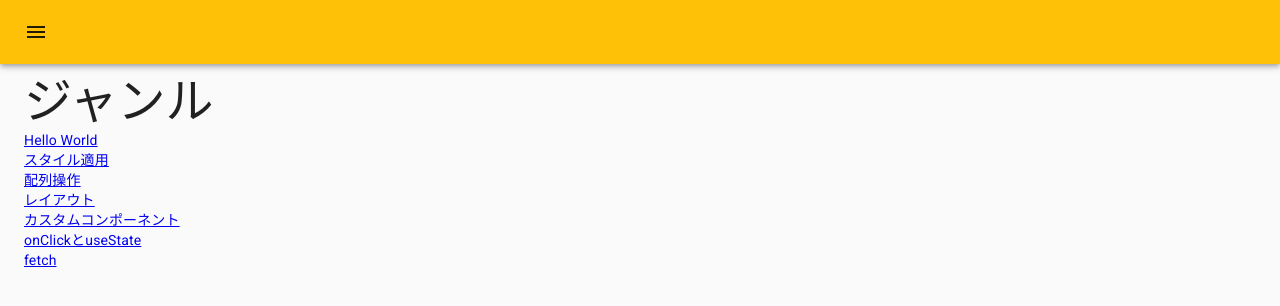
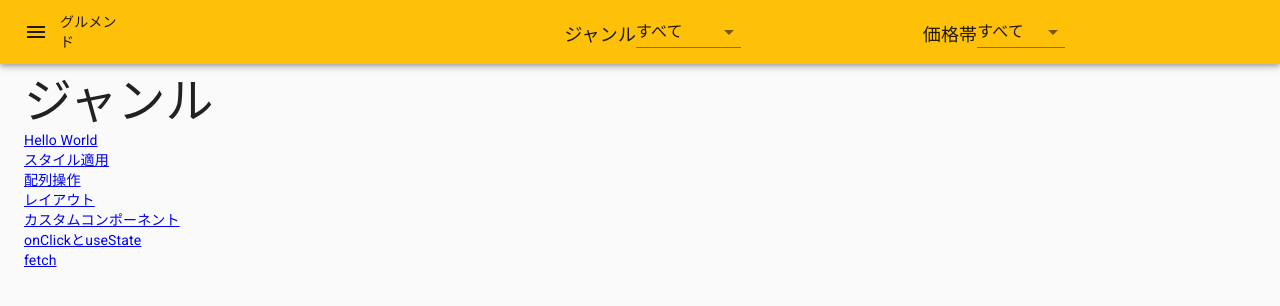
Before and after one commit to jey3dayo/nextjs-hands-on-2021, a Next.js app: page / in a window 1280 px wide. Shown: the top 306 px of the page. Built offline with nearby package versions, Linux system fonts and the light colour scheme.

Commit message:
TOP画面の画面構成とロゴ案

```diff
--- a/components/uiParts/CustomAppBar.js
+++ b/components/uiParts/CustomAppBar.js
@@ -5,6 +5,13 @@ import Typography from '@material-ui/core/Typography';
 import Button from '@material-ui/core/Button';
 import IconButton from '@material-ui/core/IconButton';
 import MenuIcon from '@material-ui/icons/Menu';
+import Select from '@material-ui/core/Select';
+import NativeSelect from '@material-ui/core/NativeSelect';
+import FormHelperText from '@material-ui/core/FormHelperText';
+import InputLabel from '@material-ui/core/InputLabel';
+import Box from '@material-ui/core/Box';
+import Grid from '@material-ui/core/Grid';
+import { MenuItem } from '@material-ui/core';
 
 const { publicRuntimeConfig } = getConfig();
 const { APP_NAME } = publicRuntimeConfig;
@@ -15,9 +22,35 @@ const CustomAppBar = () => (
       <IconButton size="medium" edge="start" color="inherit" aria-label="menu" sx={{ mr: 2 }}>
         <MenuIcon />
       </IconButton>
+      <Box>グルメンド</Box>
+
       <Typography variant="h6" component="div" sx={{ flexGrow: 1 }}>
         {APP_NAME}
       </Typography>
+      <Grid container spacing={2} justifyContent="flex-end" alignItems="flex-end">
+        <Grid>
+          <Box fontSize={18}>ジャンル</Box>
+        </Grid>
+        <Grid xs={3}>
+          <NativeSelect>
+            <option>すべて</option>
+            <option>レストラン</option>
+            <option>カフェ</option>
+            <option>寿司屋</option>
+          </NativeSelect>
+        </Grid>
+        <Grid>
+          <Box fontSize={18}>価格帯</Box>
+        </Grid>
+        <Grid xs={3}>
+          <NativeSelect>
+            <option>すべて</option>
+            <option>~1500円</option>
+            <option>~3000円</option>
+            <option>~5000円</option>
+          </NativeSelect>
+        </Grid>
+      </Grid>
     </Toolbar>
   </AppBar>
 );
```
Also changed, not shown: Logo/logo_transparent.png (added). Lines whose indentation alone changed are shown as unchanged.
